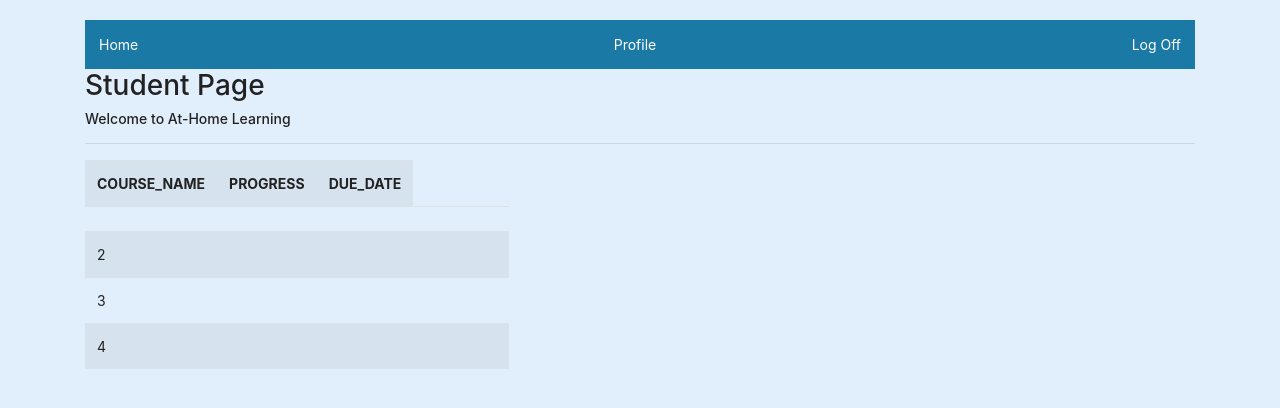
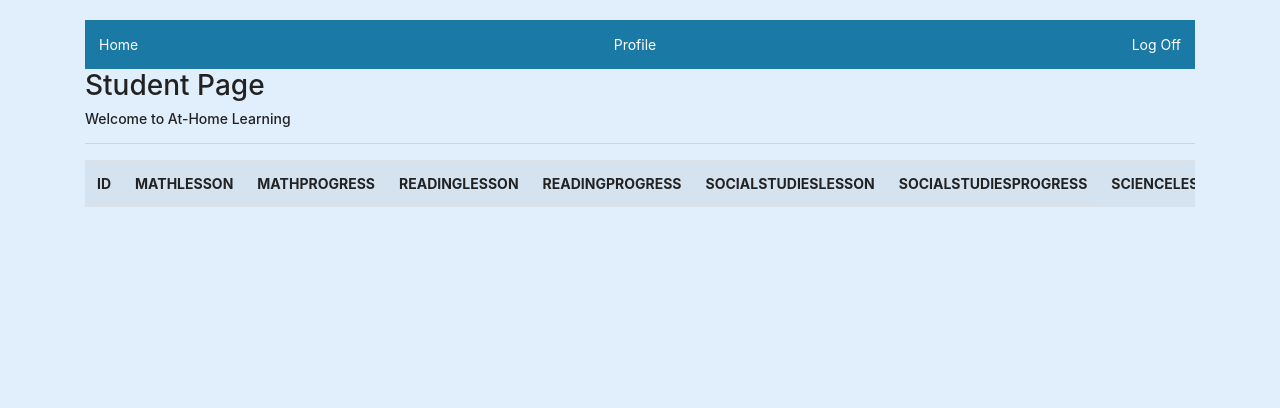
Before and after one commit to Woz-U-Group-Projects/new-team-freeze, a React (Create React App) app in the folder client-react/: page /Student in a window 1280 px wide. Shown: the top 408 px of the page. Built offline with nearby package versions, Linux system fonts and the light colour scheme; no server answers; sample sign-in values are in the browser's storage.

Commit message:
updata tables

```diff
--- a/client-react/src/Screens/Student.js
+++ b/client-react/src/Screens/Student.js
@@ -11,10 +11,16 @@ class Student extends React.Component {
         super(props);
         this.state = {
             student: [
-                { course_name: 'math', Progress: "In_Progress", due_date: "august 2020"},
-                { id: 2, name: 'William', Math: "Not_Started", Reading: "In_Progress" ,Social_Studies: "Not_Started", Science:"Completed"},
-                { id: 3, name: 'Gina', Math: "Completed", Reading: "Completed" ,Social_Studies: "Not_Started", Science:"Completed"},
-                { id: 4, name: 'Molly', Math: "In_Progress", Reading: "Not_Started",Social_Studies: "Not_Started" , Science:"Completed"}
+                { id: "",
+                mathlesson: "",
+                mathprogress: "",
+                readinglesson: "",
+                readingprogress: "",
+                socialstudieslesson: "",
+                socialstudiesprogress: "",
+                sciencelesson: "",
+                scienceprogress: "",
+                duedates: "" }
             ]
         };
         this.taskName = React.createRef();
--- a/client-react/src/Screens/Teacher.js
+++ b/client-react/src/Screens/Teacher.js
@@ -16,7 +16,15 @@ class Teacher extends React.Component {
     constructor(props) {
         super(props);
         this.state = {
-            teacher: []
+            teacher: [
+                { id: "",
+                firstname: "",
+                lastname: "",
+                Math: "",
+                Reading: "" ,
+                Social_Studies: "",
+                Science:"" }
+            ]
         };
         this.taskName = React.createRef();
     }
```
